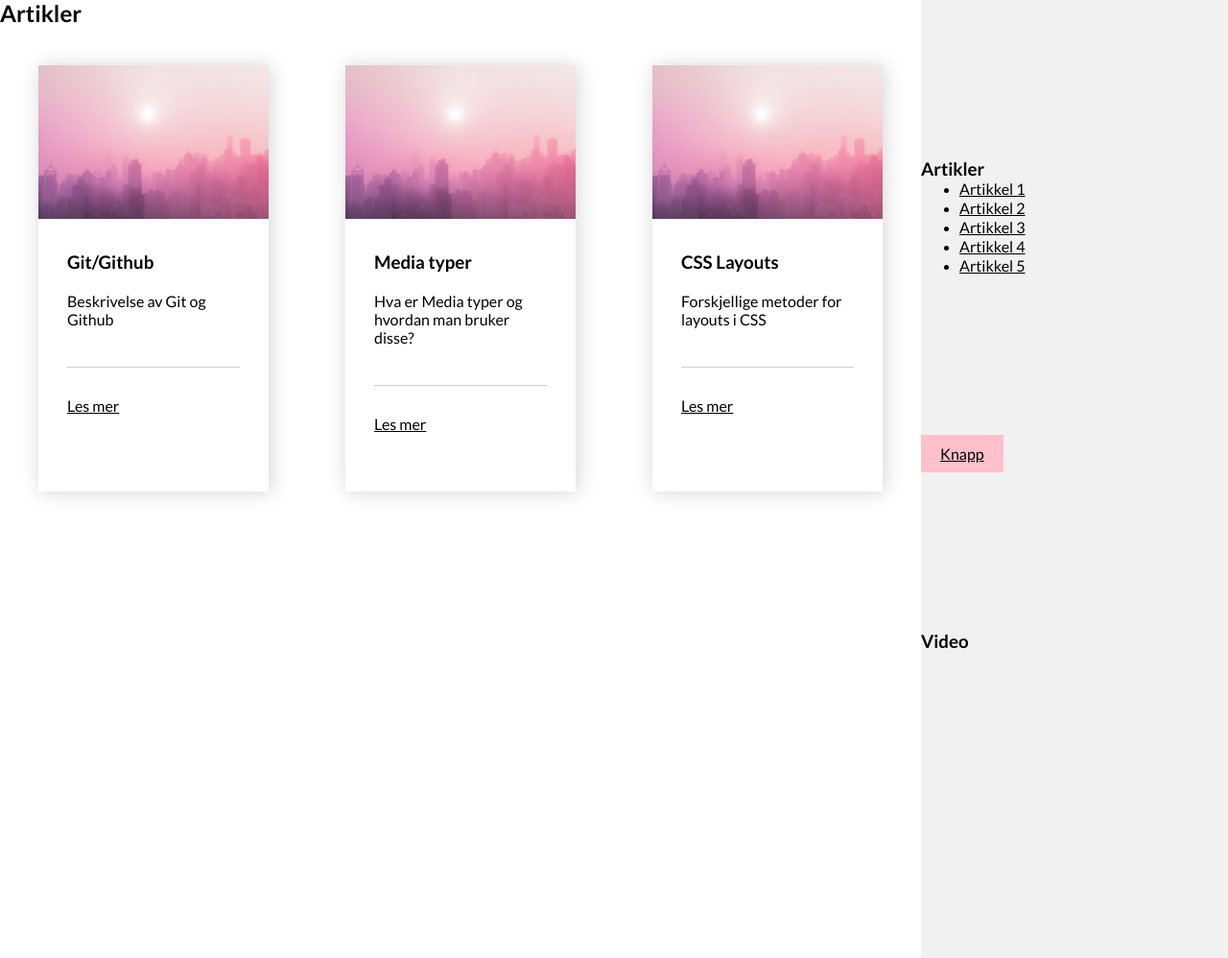
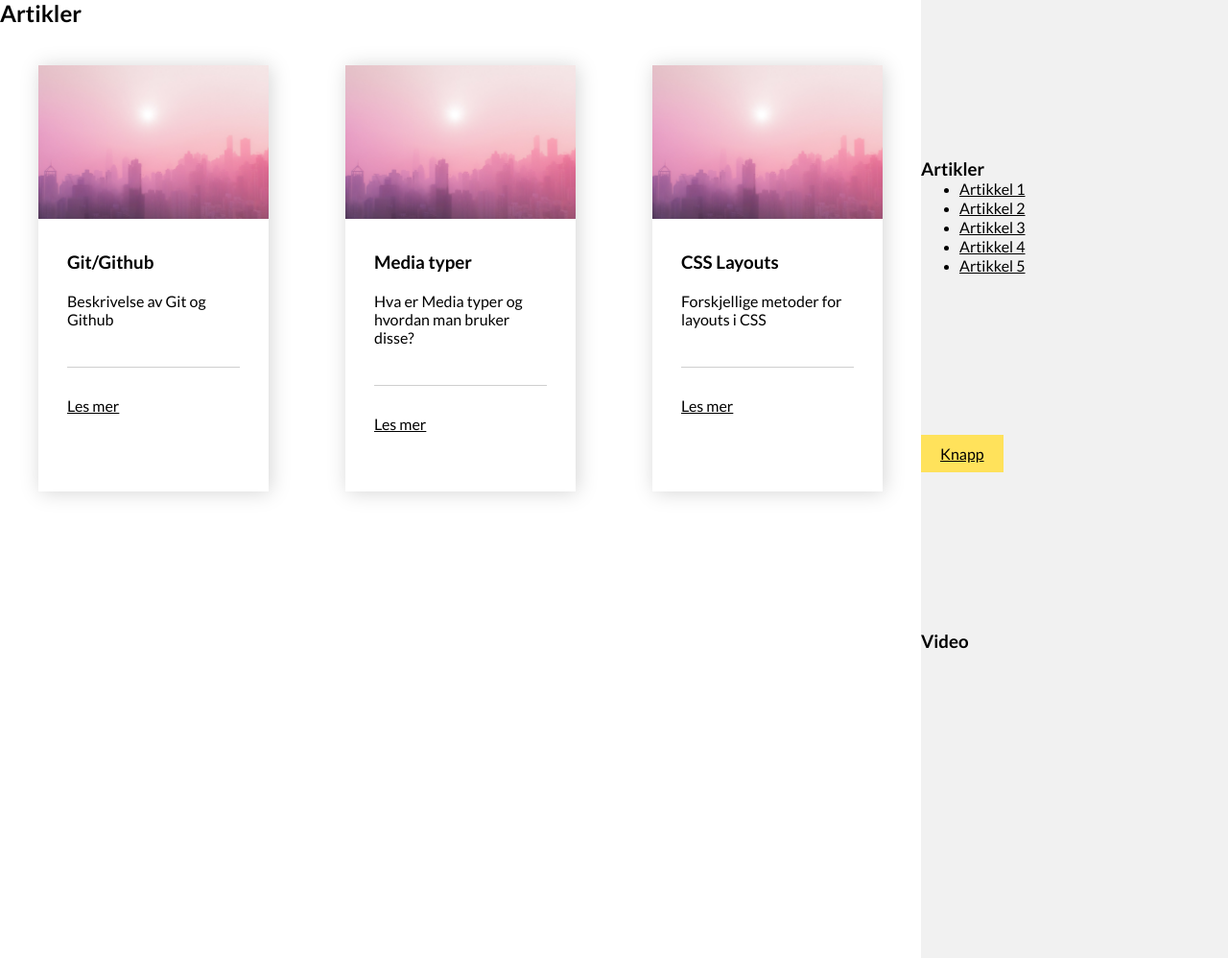
Before and after one commit to linesharina/webutvikling18, a PHP site: page / in a window 1280 px wide. Shown: the part 501-1499 px from the top of the page at 96% size. Run offline with PHP 8.4, Linux system fonts and the light colour scheme; grey boxes are pictures that could not be loaded.

Commit message:
Changed color on button

```diff
--- a/oblig2/css/stylesheet.css
+++ b/oblig2/css/stylesheet.css
@@ -29,7 +29,7 @@ a, p {
 
 .button {
 	display: inline-block;
-	background-color: pink;
+	background-color: #ffe25b;
 	padding: 10px 20px;
 }
 
```
